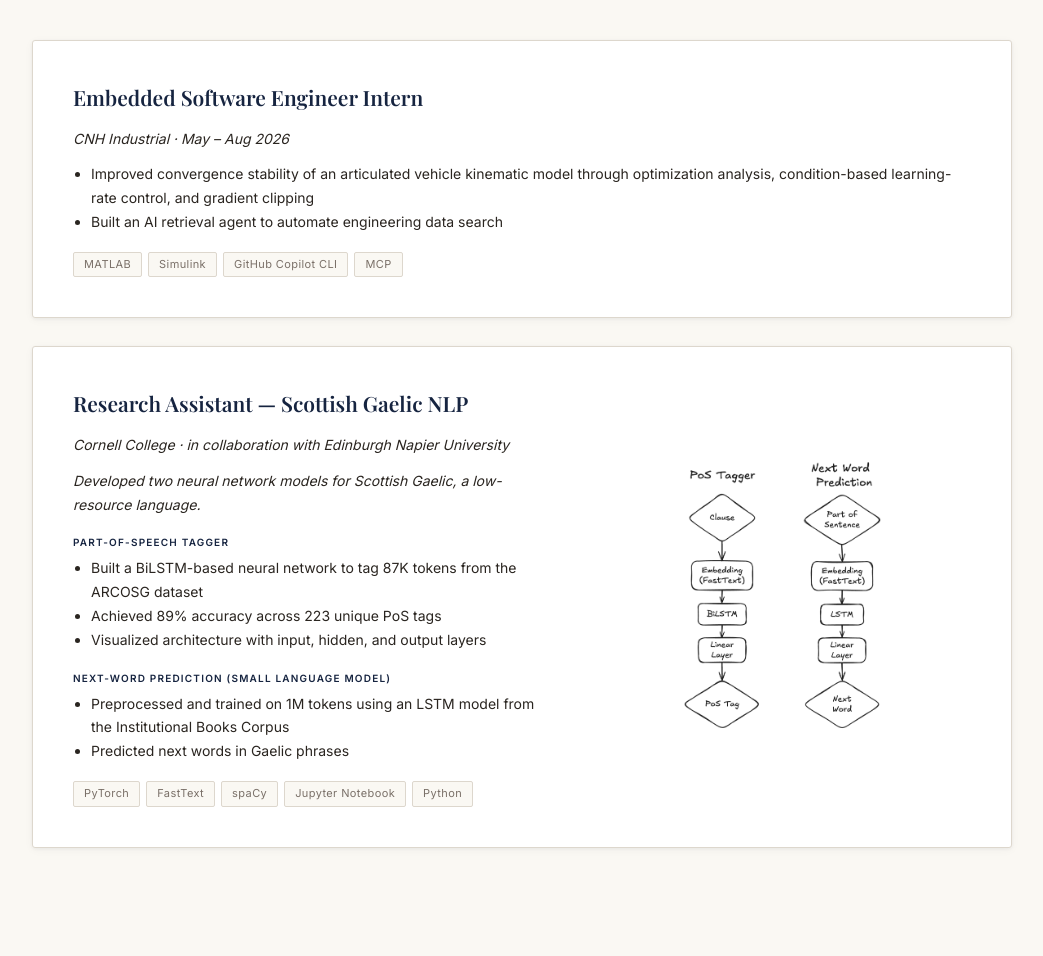
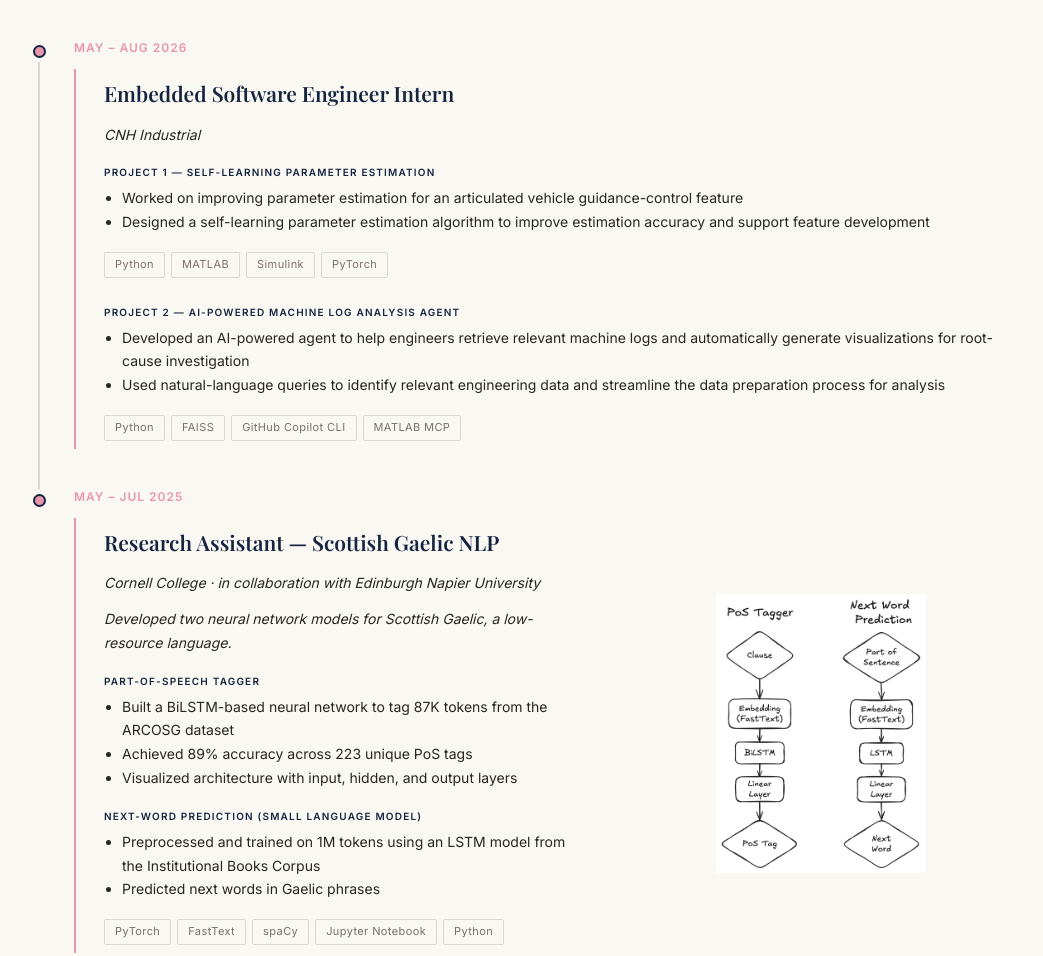
Before and after one commit to kaedesaho/kaedesaho.github.io, a plain HTML site: page index.html in a window 1280 px wide. Shown: the part 900-1856 px from the top of the page, without its empty margins (118-1161 px from the left). Drawn offline with nearby package versions, Linux system fonts and the light colour scheme; a web font is replaced by a local one.

Commit message:
Changed experience section

```diff
--- a/index.html
+++ b/index.html
@@ -37,7 +37,7 @@
 <h1>Hi, I'm <span class="home-name-accent">Kaede</span></h1>
           <p class="typed-line"><span class="typed-text"></span><span class="typed-cursor">|</span></p>
           <div class="description">
-            <p>Building a foundation in machine learning and AI with a focus on robotics.</p>
+            <p>Aspiring AI/ML engineer exploring multimodal AI and intelligent systems.</p>
           </div>
           <a class="resume-btn" href="static/images/KaedeSaho_Resume_0324.pdf" target="_blank">View Resume</a>
         </div>
@@ -54,23 +54,54 @@
         <h2 class="section-title">Experience</h2>
       </div>
 
+      <div class="timeline">
+        <div class="timeline-item">
+          <div class="timeline-marker">
+            <span class="timeline-dot"></span>
+            <span class="timeline-line"></span>
+          </div>
+          <div class="timeline-content">
+            <span class="timeline-date">May – Aug 2026</span>
             <div class="project-card">
               <div class="project-text">
                 <h3>Embedded Software Engineer Intern</h3>
-          <p class="project-tagline">CNH Industrial · May – Aug 2026</p>
+                <p class="project-tagline">CNH Industrial</p>
+
+                <h4>Project 1 — Self-Learning Parameter Estimation</h4>
                   <ul>
-            <li>Improved convergence stability of an articulated vehicle kinematic model through optimization analysis, condition-based learning-rate control, and gradient clipping</li>
-            <li>Built an AI retrieval agent to automate engineering data search</li>
+                    <li>Worked on improving parameter estimation for an articulated vehicle guidance-control feature</li>
+                    <li>Designed a self-learning parameter estimation algorithm to improve estimation accuracy and support feature development</li>
                   </ul>
                 <div class="tech-badges">
+                  <span class="tech-badge">Python</span>
                   <span class="tech-badge">MATLAB</span>
                   <span class="tech-badge">Simulink</span>
+                  <span class="tech-badge">PyTorch</span>
+                </div>
+
+                <h4>Project 2 — AI-Powered Machine Log Analysis Agent</h4>
+                  <ul>
+                    <li>Developed an AI-powered agent to help engineers retrieve relevant machine logs and automatically generate visualizations for root-cause investigation</li>
+                    <li>Used natural-language queries to identify relevant engineering data and streamline the data preparation process for analysis</li>
+                  </ul>
+                <div class="tech-badges">
+                  <span class="tech-badge">Python</span>
+                  <span class="tech-badge">FAISS</span>
                   <span class="tech-badge">GitHub Copilot CLI</span>
-            <span class="tech-badge">MCP</span>
+                  <span class="tech-badge">MATLAB MCP</span>
+                </div>
+              </div>
             </div>
           </div>
         </div>
 
+        <div class="timeline-item">
+          <div class="timeline-marker">
+            <span class="timeline-dot"></span>
+            <span class="timeline-line"></span>
+          </div>
+          <div class="timeline-content">
+            <span class="timeline-date">May – Jul 2025</span>
             <div class="project-card">
               <div class='project-text'>
                 <h3>Research Assistant — Scottish Gaelic NLP</h3>
@@ -98,6 +129,9 @@
               </div>
               <div class="project-image">
                 <img src="static/images/gla_diagram.png" alt="Image">
+              </div>
+            </div>
+          </div>
         </div>
       </div>
     </section>
--- a/static/style.css
+++ b/static/style.css
@@ -172,7 +172,6 @@ main {
 
 .home-name-accent {
     color: var(--rose);
-    font-style: italic;
 }
 
 .typed-line {
@@ -289,6 +288,63 @@ main {
     transform: translateY(0);
 }
 
+/* ── Timeline ─────────────────────────────────────────── */
+
+.timeline-item {
+    display: flex;
+    gap: 28px;
+}
+
+.timeline-marker {
+    flex-shrink: 0;
+    width: 14px;
+    display: flex;
+    flex-direction: column;
+    align-items: center;
+}
+
+.timeline-dot {
+    width: 13px;
+    height: 13px;
+    border-radius: 50%;
+    background-color: var(--rose);
+    border: 2px solid var(--navy);
+    flex-shrink: 0;
+    margin-top: 5px;
+}
+
+.timeline-line {
+    width: 1.5px;
+    flex: 1;
+    margin-top: 4px;
+    background-color: var(--border);
+}
+
+.timeline-item:last-child .timeline-line {
+    display: none;
+}
+
+.timeline-content {
+    flex: 1;
+    padding-bottom: 40px;
+    min-width: 0;
+}
+
+.timeline-item:last-child .timeline-content {
+    padding-bottom: 0;
+}
+
+.timeline-date {
+    display: block;
+    font-family: var(--sans);
+    font-size: 12px;
+    font-weight: 600;
+    letter-spacing: 1px;
+    text-transform: uppercase;
+    color: var(--rose);
+    margin-bottom: 14px;
+}
+
 /* ── Project Cards ────────────────────────────────────── */
 
 .project-card {
@@ -303,6 +359,22 @@ main {
     border: 1px solid var(--border);
     box-shadow: var(--shadow-sm);
     transition: box-shadow 0.3s ease, transform 0.3s ease;
+}
+
+.timeline-content .project-card {
+    margin-bottom: 0;
+    padding: 8px 0 8px 28px;
+    background: none;
+    border: none;
+    border-left: 2px solid var(--rose);
+    border-radius: 0;
+    box-shadow: none;
+}
+
+.timeline-content .project-card:hover {
+    box-shadow: none;
+    transform: none;
+    border-left-color: var(--navy);
 }
 
 .project-card:hover {
@@ -333,6 +405,10 @@ main {
     color: var(--navy);
     margin-top: 18px;
     margin-bottom: 6px;
+}
+
+.project-text .tech-badges + h4 {
+    margin-top: 26px;
 }
 
 .project-text p {
@@ -640,6 +716,14 @@ footer {
         width: 100%;
     }
 
+    .timeline-item {
+        gap: 16px;
+    }
+
+    .timeline-content {
+        padding-bottom: 32px;
+    }
+
     .project-card-row {
         flex-direction: column;
     }
```
Lines whose indentation alone changed are shown as unchanged.
